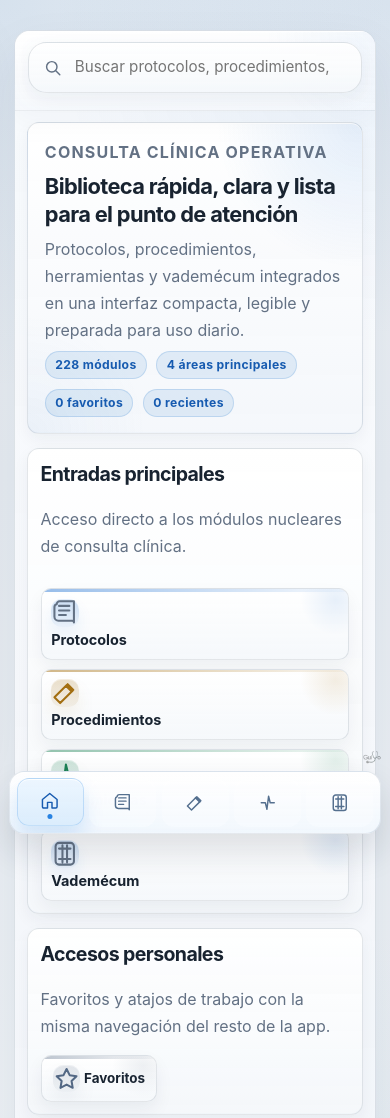
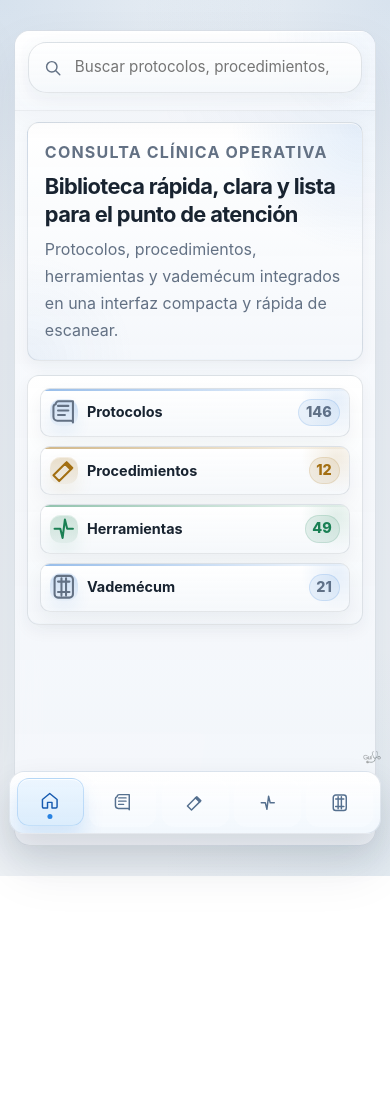
Before and after one commit to olsanju-hub/MFyU-app, a website: page index.html in a window 390 px wide. Shown: the top 1118 px of the page. After the commit the page ends 876 px from the top, so only its background shows below. Drawn offline with Linux system fonts and the light colour scheme; files whose address does not match are found by name.

Commit message:
Simplify home to hero and primary shortcuts

```diff
--- a/apps/inicio/index.html
+++ b/apps/inicio/index.html
@@ -3,24 +3,11 @@
     <div class="hero-copy">
       <p class="header-kicker">Consulta clínica operativa</p>
       <h1>Biblioteca rápida, clara y lista para el punto de atención</h1>
-      <p>Protocolos, procedimientos, herramientas y vademécum integrados en una interfaz compacta, legible y preparada para uso diario.</p>
-      <div class="catalog-meta" data-home-metrics></div>
+      <p>Protocolos, procedimientos, herramientas y vademécum integrados en una interfaz compacta y rápida de escanear.</p>
     </div>
   </section>
 
-  <section class="surface-panel home-sections home-sections-primary">
-    <div class="section-head section-head-compact">
-      <h2>Entradas principales</h2>
-      <p>Acceso directo a los módulos nucleares de consulta clínica.</p>
-    </div>
+  <section class="surface-panel home-sections home-sections-primary home-primary-panel">
     <div class="feature-grid feature-grid-primary home-grid-clean" data-home-primary-sections></div>
   </section>
-
-  <section class="surface-panel">
-    <div class="section-head section-head-compact">
-      <h2>Accesos personales</h2>
-      <p>Favoritos y atajos de trabajo con la misma navegación del resto de la app.</p>
-    </div>
-    <div class="home-utility-strip" data-home-utility-sections></div>
-  </section>
 </section>
--- a/core/app-shell.css
+++ b/core/app-shell.css
@@ -678,7 +678,7 @@ select:focus-visible {
   position: relative;
   overflow: hidden;
   padding: 0.74rem 0.78rem;
-  gap: 0.36rem;
+  gap: 0;
   align-content: center;
   border: 1px solid var(--surface-border);
   border-radius: var(--radius-md);
@@ -687,6 +687,18 @@ select:focus-visible {
   box-shadow:
     0 8px 18px rgba(18, 34, 60, 0.05),
     inset 0 1px 0 rgba(255, 255, 255, 0.8);
+}
+
+.home-primary-panel {
+  padding: 0.82rem;
+}
+
+.home-shortcut-row {
+  display: grid;
+  grid-template-columns: auto minmax(0, 1fr) auto;
+  align-items: center;
+  gap: 0.72rem;
+  min-width: 0;
 }
 
 .home-shortcut::before {
@@ -769,6 +781,40 @@ select:focus-visible {
   box-shadow:
     inset 0 1px 0 rgba(255, 255, 255, 0.42),
     0 10px 18px rgba(98, 117, 142, 0.08);
+}
+
+.home-shortcut-count {
+  display: inline-flex;
+  align-items: center;
+  justify-content: center;
+  min-width: 2.05rem;
+  min-height: 1.8rem;
+  padding: 0.18rem 0.48rem;
+  border-radius: 999px;
+  border: 1px solid rgba(29, 111, 209, 0.14);
+  background: rgba(29, 111, 209, 0.08);
+  color: var(--accent-strong);
+  font-size: 0.82rem;
+  font-weight: 800;
+  line-height: 1;
+}
+
+.home-shortcut.is-warning .home-shortcut-count {
+  border-color: rgba(163, 111, 18, 0.14);
+  background: rgba(163, 111, 18, 0.1);
+  color: var(--warning);
+}
+
+.home-shortcut.is-success .home-shortcut-count {
+  border-color: rgba(26, 128, 84, 0.14);
+  background: rgba(26, 128, 84, 0.1);
+  color: var(--success);
+}
+
+.home-shortcut.is-neutral .home-shortcut-count {
+  border-color: rgba(98, 117, 142, 0.14);
+  background: rgba(98, 117, 142, 0.1);
+  color: #536884;
 }
 
 .home-utility-strip {
@@ -1960,12 +2006,26 @@ body:has([data-app-view="buscar"]) .search-suggestions {
   .home-shortcut {
     min-height: 0;
     padding: 0.62rem 0.6rem;
-    gap: 0.26rem;
+  }
+
+  .home-primary-panel {
+    padding: 0.74rem;
+  }
+
+  .home-shortcut-row {
+    gap: 0.56rem;
   }
 
   .home-shortcut strong {
     font-size: 0.9rem;
     line-height: 1.24;
+  }
+
+  .home-shortcut-count {
+    min-width: 1.9rem;
+    min-height: 1.68rem;
+    padding: 0.14rem 0.42rem;
+    font-size: 0.74rem;
   }
 
   .home-shortcut-icon {
--- a/core/app-shell.js
+++ b/core/app-shell.js
@@ -20,7 +20,7 @@ import {
   titleFromSection,
 } from "./utils.js";
 
-const APP_ASSET_VERSION = "20260327d";
+const APP_ASSET_VERSION = "20260327f";
 const SEARCH_FILTERS = [
   { value: "todos", label: "Todo" },
   { value: "protocolos", label: "Protocolos" },
@@ -1280,29 +1280,14 @@ class MFYUApp {
       return;
     }
 
-    const metricsRoot = view.querySelector("[data-home-metrics]");
     const primaryRoot = view.querySelector("[data-home-primary-sections]");
-    const utilityRoot = view.querySelector("[data-home-utility-sections]");
-    const historyCount = this.storage.getHistory().length;
-    const favoritesCount = this.storage.getFavorites().length;
-
-    if (metricsRoot) {
-      const metrics = [
-        `${REGISTRY.entries.length} módulos`,
-        `${HOME_PRIMARY_SECTIONS.length} áreas principales`,
-        `${favoritesCount} favoritos`,
-        `${Math.min(historyCount, 12)} recientes`,
-      ];
-
-      metricsRoot.innerHTML = metrics.map((metric) => `<span class="eyebrow-tag">${metric}</span>`).join("");
-    }
 
     if (primaryRoot) {
-      primaryRoot.innerHTML = HOME_PRIMARY_SECTIONS.map((section) => this.renderHomeShortcut(section)).join("");
-    }
-
-    if (utilityRoot) {
-      utilityRoot.innerHTML = HOME_UTILITY_SECTIONS.map((section) => this.renderHomeShortcut(section, { compact: true })).join("");
+      primaryRoot.innerHTML = HOME_PRIMARY_SECTIONS.map((section) => {
+        const sectionId = section.path.replace(/^\/+/, "");
+        const total = REGISTRY.entries.filter((entry) => entry.section === sectionId).length;
+        return this.renderHomeShortcut(section, { count: total });
+      }).join("");
     }
   }
 
@@ -2129,7 +2114,7 @@ class MFYUApp {
     `;
   }
 
-  renderHomeShortcut(section, { compact = false } = {}) {
+  renderHomeShortcut(section, { compact = false, count = null } = {}) {
     const icons = {
       "/protocolos": "M5 4.5A2.5 2.5 0 0 1 7.5 2H20v18.5a1.5 1.5 0 0 0-1.5-1.5H6.5A3.5 3.5 0 0 1 3 15.5V7a2.5 2.5 0 0 1 2-2.45 M7 6h9M7 10h9M7 14h6",
       "/procedimientos": "m14.5 4.5 5 5M8 21l-5-5 11-11 5 5Z M13 6 18 11",
@@ -2141,12 +2126,15 @@ class MFYUApp {
 
     return `
       <a class="home-shortcut${compact ? " home-shortcut-compact" : ""} is-${section.tone || "neutral"}" href="${withBasePath(section.path)}">
-        <span class="home-shortcut-icon">
-          <svg viewBox="0 0 24 24" aria-hidden="true">
-            <path d="${icons[section.path] || icons["/buscar"]}"></path>
-          </svg>
+        <span class="home-shortcut-row">
+          <span class="home-shortcut-icon">
+            <svg viewBox="0 0 24 24" aria-hidden="true">
+              <path d="${icons[section.path] || icons["/buscar"]}"></path>
+            </svg>
+          </span>
+          <strong>${section.title}</strong>
+          ${count !== null && !compact ? `<span class="home-shortcut-count">${count}</span>` : ""}
         </span>
-        <strong>${section.title}</strong>
         <span>${section.copy}</span>
       </a>
     `;
--- a/index.html
+++ b/index.html
@@ -12,7 +12,7 @@
   <script>
     (function () {
       var BASE_STORAGE_KEY = "mfyu:base-path";
-      var ASSET_VERSION = "20260327d";
+      var ASSET_VERSION = "20260327f";
       var params = new URLSearchParams(window.location.search);
       var baseTag = document.getElementById("app-base");
 
```
